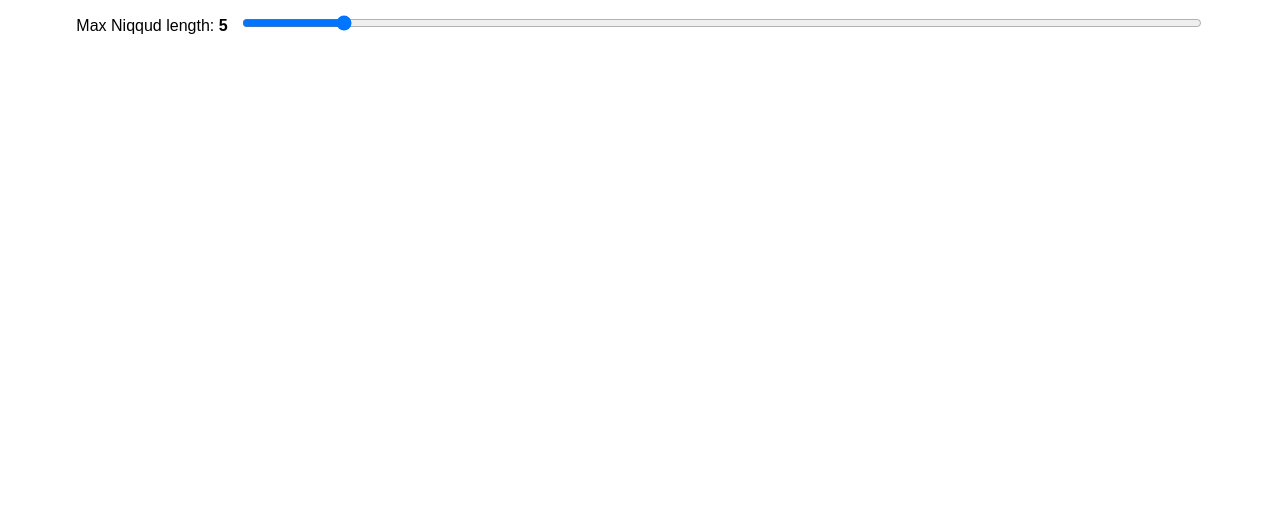
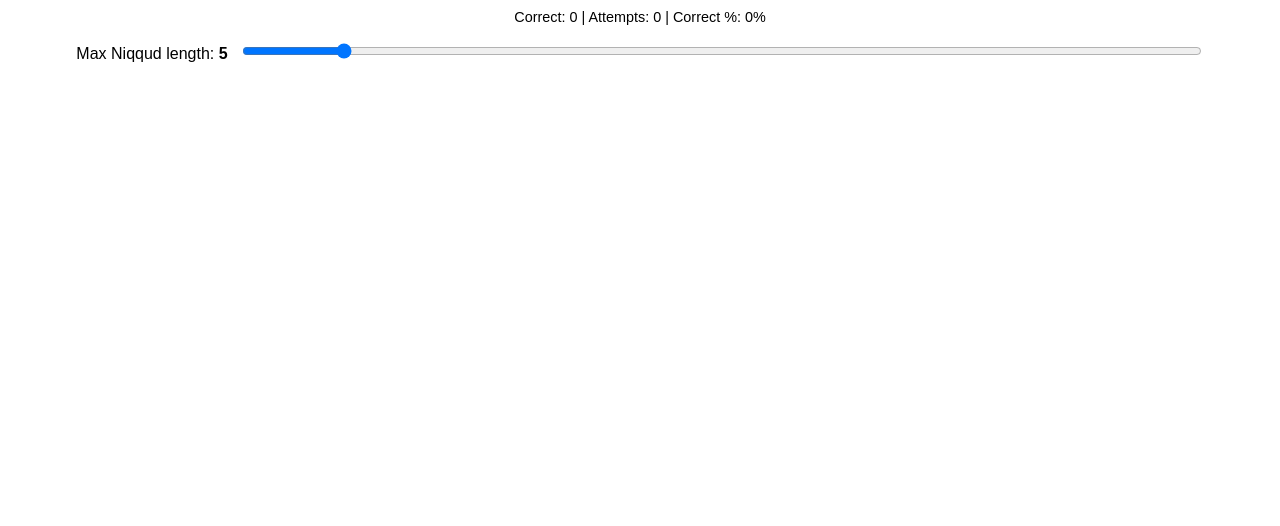
Before and after one commit to dwerkjem/Hebrew-Transliteration-Trainer, a website built with Vite: page index.html in a window 1280 px wide. Shown: the part 274-800 px from the top of the page. Built offline with nearby package versions, Linux system fonts and the light colour scheme.

Commit message:
feat: add statistics display for quiz attempts and correct answers

```diff
--- a/index.html
+++ b/index.html
@@ -24,7 +24,6 @@
     <input type="checkbox" id="translation-toggle" checked />
     Show Translation
   </label>
-  <!-- new dark-mode toggle -->
   <label>
     <input type="checkbox" id="dark-toggle" />
     Dark Mode
@@ -36,6 +35,13 @@
     <input type="text" id="translit-input" placeholder="Enter transliteration" />
     <button id="check-btn">Check</button>
     <div id="feedback"></div>
+
+    <!-- stats display -->
+    <div id="stats" style="margin-top:12px; font-size:0.9em;">
+      Correct: <span id="correct-count">0</span> |
+      Attempts: <span id="attempt-count">0</span> |
+      Correct %: <span id="correct-percent">0</span>%
+    </div>
   </div>
 
   <label style="display:block; margin-top:1em; text-align:center;">
--- a/src/main.js
+++ b/src/main.js
@@ -8,9 +8,32 @@ const wordDiv = document.getElementById("hebrew-word");
 const translationDiv = document.getElementById("translation-word");
 const input = document.getElementById("translit-input");
 const feedback = document.getElementById("feedback");
-const button = document.getElementById("check-btn");
-const lengthSlider = document.getElementById("length-slider");
-const lengthLabel  = document.getElementById("length-label");
+const button             = document.getElementById("check-btn");
+const lengthSlider       = document.getElementById("length-slider");
+const lengthLabel        = document.getElementById("length-label");
+// new stats spans
+const attemptCountSpan   = document.getElementById("attempt-count");
+const correctCountSpan   = document.getElementById("correct-count");
+const correctPercentSpan = document.getElementById("correct-percent");
+
+// load stats
+let attemptCount = parseInt(localStorage.getItem("attemptCount") ?? "0", 10);
+let correctCount = parseInt(localStorage.getItem("correctCount") ?? "0", 10);
+
+// update UI + persist
+function updateStats() {
+  attemptCountSpan.textContent   = attemptCount;
+  correctCountSpan.textContent   = correctCount;
+  const pct = attemptCount
+    ? Math.round((correctCount / attemptCount) * 100)
+    : 0;
+  correctPercentSpan.textContent = pct;
+  localStorage.setItem("attemptCount", attemptCount);
+  localStorage.setItem("correctCount", correctCount);
+}
+
+// initial render
+updateStats();
 
 // --- load saved prefs ---
 toggle.checked            = JSON.parse(localStorage.getItem("showNiqqud")     ?? "true");
@@ -65,27 +88,31 @@ function nextWord() {
 
 button.addEventListener("click", () => {
   if (button.textContent === "Check") {
-        // evaluate answer
+    // count attempt
+    attemptCount++;
+
     const userInput = input.value.trim().toLowerCase();
     if (userInput === currentWord.Transliteration.toLowerCase()) {
+      correctCount++;
       feedback.textContent = "✅ Correct!";
       feedback.style.color = "green";
     } else {
-            // show correct transliteration when incorrect
       feedback.textContent = `❌ Incorrect. Correct: ${currentWord.Transliteration}`;
       feedback.style.color = "red";
     }
 
-        // show translation after submission (regardless of correctness)
+    // show translation if enabled
     if (translationToggle.checked) {
       translationDiv.textContent = currentWord.Translation;
     }
 
-        // switch to “Next” mode
+    // refresh stats
+    updateStats();
+
+    // switch to Next
     button.textContent = "Next";
 
   } else {
-        // Next pressed → load a new word
     nextWord();
   }
 });
```
Lines whose indentation alone changed are shown as unchanged.
